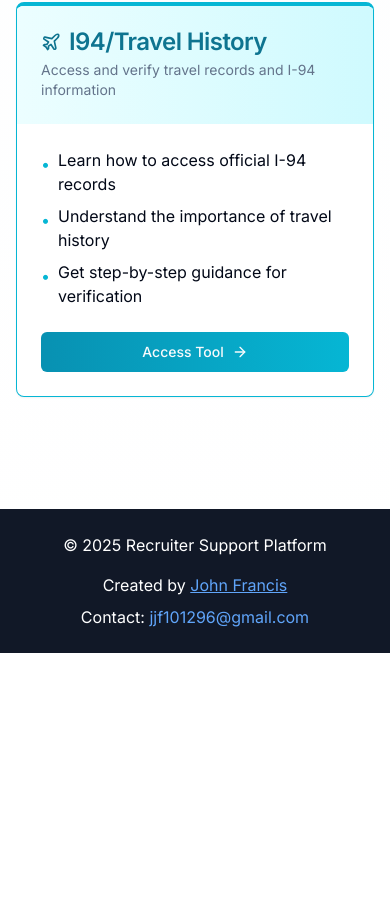
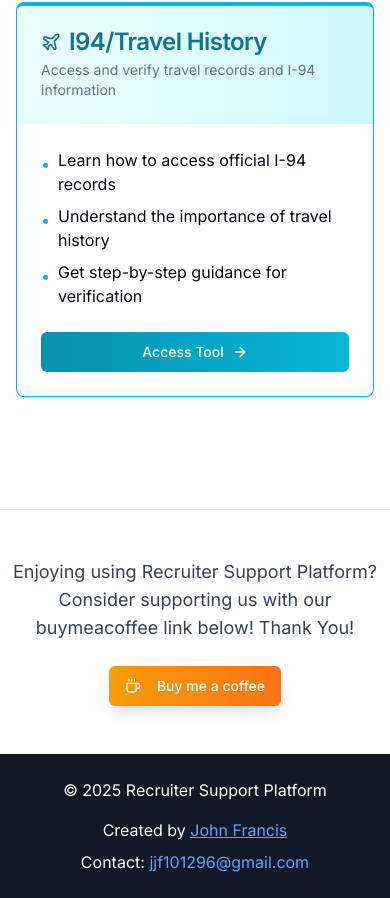
Before and after one commit to jjf101296/Recruiter-Support-Platform, a Next.js app: page / in a window 390 px wide. Shown: the part 2881-3779 px from the top of the page. Before the commit the page ends 3534 px from the top, so only its background shows below. Built offline with nearby package versions, Linux system fonts and the light colour scheme.

Commit message:
feat: add support section with PhonePe QR code modal
Add support message, "Buy me a coffee" button, and modal with QR code.

Co-authored-by: null <184942630+jjf101296@users.noreply.github.com>

```diff
--- a/app/page.tsx
+++ b/app/page.tsx
@@ -4,6 +4,8 @@ import Link from "next/link"
 import { Search, FileCheck, Map, StampIcon as Passport, FileText, Plane, ArrowRight } from "lucide-react"
 import { Button } from "@/components/ui/button"
 import { Card, CardContent, CardDescription, CardFooter, CardHeader, CardTitle } from "@/components/ui/card"
+import { Coffee } from "lucide-react"
+import { Dialog, DialogContent, DialogHeader, DialogTitle, DialogTrigger } from "@/components/ui/dialog"
 
 export default function Home() {
   return (
@@ -260,6 +262,46 @@ export default function Home() {
             </div>
           </div>
         </div>
+
+        {/* Support Section */}
+        <div className="text-center py-12 border-t border-gray-200">
+          <p className="text-lg text-gray-700 mb-6">
+            Enjoying using Recruiter Support Platform? Consider supporting us with our buymeacoffee link below! Thank
+            You!
+          </p>
+
+          <Dialog>
+            <DialogTrigger asChild>
+              <Button
+                variant="outline"
+                className="bg-gradient-to-r from-amber-500 to-orange-500 hover:from-amber-600 hover:to-orange-600 text-white border-none shadow-lg hover:shadow-xl transition-all duration-300"
+              >
+                <Coffee className="h-4 w-4 mr-2" />
+                Buy me a coffee
+              </Button>
+            </DialogTrigger>
+            <DialogContent className="sm:max-w-md">
+              <DialogHeader>
+                <DialogTitle className="text-center text-xl font-bold text-gray-800">
+                  Support Recruiter Support Platform
+                </DialogTitle>
+              </DialogHeader>
+              <div className="flex flex-col items-center space-y-4 p-4">
+                <div className="text-center">
+                  <p className="text-gray-600 mb-4">Scan the QR code below to support us via PhonePe</p>
+                </div>
+                <div className="bg-white p-4 rounded-lg shadow-lg border">
+                  <img
+                    src="/images/phonepe-qr.jpg"
+                    alt="PhonePe QR Code for J John Francis"
+                    className="w-80 h-auto mx-auto"
+                  />
+                </div>
+                <p className="text-sm text-gray-500 text-center">Thank you for your support! 🙏</p>
+              </div>
+            </DialogContent>
+          </Dialog>
+        </div>
       </main>
 
       <Footer />
```
Also changed, not shown: public/images/phonepe-qr.jpg (added), 1 other file (tests, documents, lock files or other folders).
